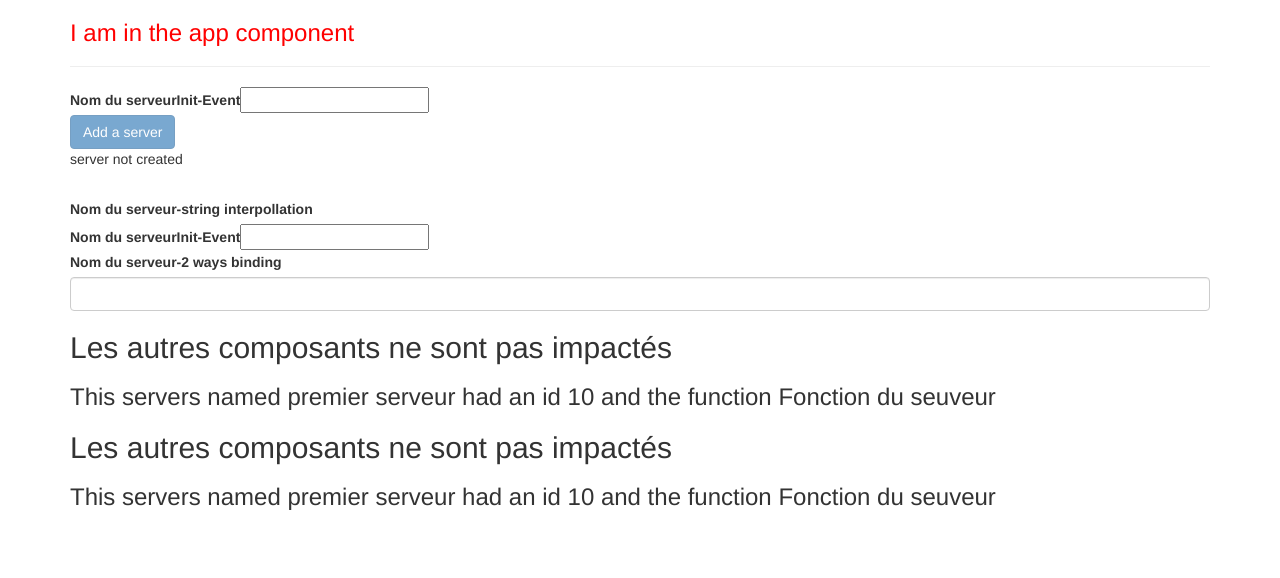
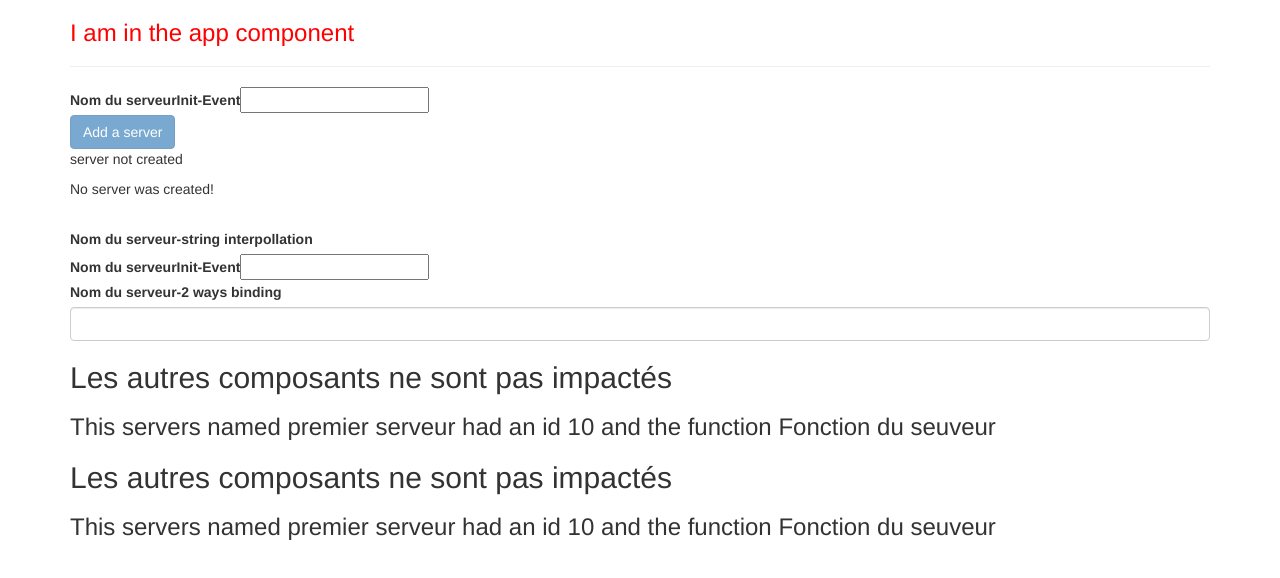
Before and after one commit to SoufieneOUERTANI/02-The-Basics---my-first-app, an Angular app: page / in a window 1280 px wide. Shown: the top 578 px of the page. Built offline with nearby package versions, Linux system fonts and the light colour scheme.

Commit message:
38 - *ngIf with else - ng-template

```diff
--- a/src/app/servers/servers.component.html
+++ b/src/app/servers/servers.component.html
@@ -1,7 +1,8 @@
 <!-- With element the binding will change wheneever the element change   -->
 
 <label for="">Nom du serveurInit-Event</label>
-<input type="text" (input)="onInitServerName($event)">
+<!-- <input type="text" (input)="onInitServerName($event)"> -->
+<input type="text" [(ngModel)]="serverInit">
 
 <br>
 <!-- <button class="btn btn-primary" [disabled]="!allowNewServer"  -->
@@ -12,6 +13,11 @@
 <p>
     {{serverCreationStatus}}
 </p>
+<p *ngIf="serverCreated && serverName && !serverInit else noServer"> le serveur {{serverName}} a été créé </p>
+<ng-template #noServer>
+    <p>No server was created!</p>
+</ng-template>
+
 
 <!-- <label for="">Nom du serveur-After update</label>
 <input type="text" (input)={{serverName}}> -->
--- a/src/app/servers/servers.component.ts
+++ b/src/app/servers/servers.component.ts
@@ -17,6 +17,7 @@
   serverCreationStatus : string = "server not created";
   serverName : string = "";
   serverInit : string = "";
+  serverCreated : boolean = false;
 
   constructor(){
     setTimeout(()=> {
@@ -31,7 +32,9 @@
 
   onCreationServer(){
     this.serverName = this.serverInit;
+    this.serverInit ="";
     this.serverCreationStatus= "server "+ this.serverName +" is created";
+    this.serverCreated = true;
   }
 
   onUpdateServerName( eventElement : Event){
```
